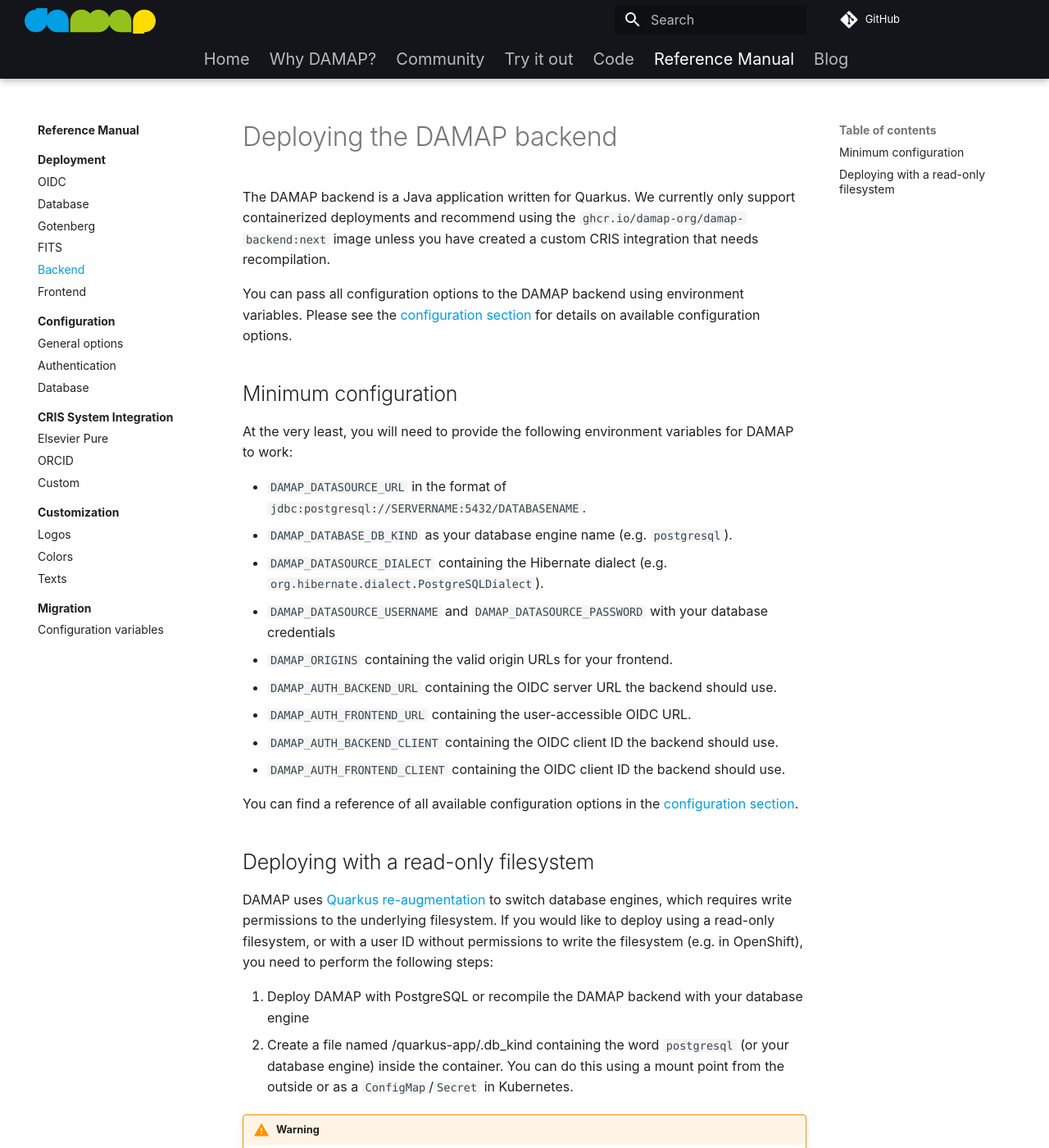
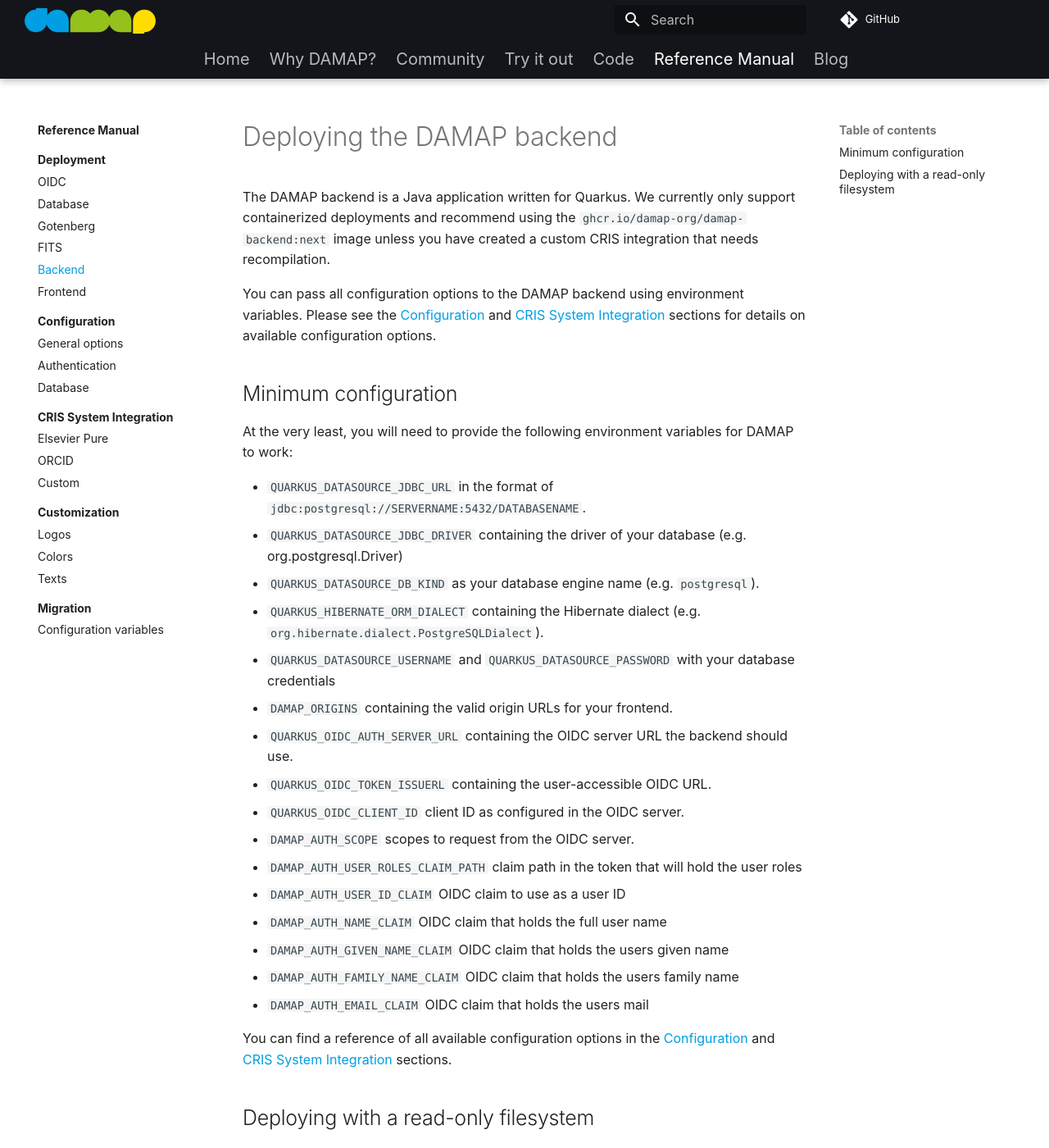
Before and after one commit to damap-org/damap-website, an MkDocs documentation site: the page built from docs/manual/deployment/backend.md, in a window 1280 px wide and 1400 px high. Shown: the whole window at 82% size. Built offline with MkDocs 1.6.1 and Material for MkDocs 9.7.7, drawn with Linux system fonts in a browser that asks for light colours; plug-ins that fetch from the network failed and are left out.

Commit message:
Update backend section with new variables

```diff
--- a/docs/manual/deployment/backend.md
+++ b/docs/manual/deployment/backend.md
@@ -6,23 +6,31 @@
 
 The DAMAP backend is a Java application written for Quarkus. We currently only support containerized deployments and recommend using the `ghcr.io/damap-org/damap-backend:next` image unless you have created a custom CRIS integration that needs recompilation.
 
-You can pass all configuration options to the DAMAP backend using environment variables. Please see the [configuration section](../configuration/index.md) for details on available configuration options.
+You can pass all configuration options to the DAMAP backend using environment variables. Please see the [Configuration](../configuration/index.md) and [CRIS System Integration](../cris/index.md) sections for details on available configuration options.
 
 ## Minimum configuration
 
 At the very least, you will need to provide the following environment variables for DAMAP to work:
 
-- `DAMAP_DATASOURCE_URL` in the format of `jdbc:postgresql://SERVERNAME:5432/DATABASENAME`.
-- `DAMAP_DATABASE_DB_KIND` as your database engine name (e.g. `postgresql`).
-- `DAMAP_DATASOURCE_DIALECT` containing the Hibernate dialect (e.g. `org.hibernate.dialect.PostgreSQLDialect`).
-- `DAMAP_DATASOURCE_USERNAME` and `DAMAP_DATASOURCE_PASSWORD` with your database credentials
+- `QUARKUS_DATASOURCE_JDBC_URL` in the format of `jdbc:postgresql://SERVERNAME:5432/DATABASENAME`.
+- `QUARKUS_DATASOURCE_JDBC_DRIVER` containing the driver of your database (e.g. org.postgresql.Driver)
+- `QUARKUS_DATASOURCE_DB_KIND` as your database engine name (e.g. `postgresql`).
+- `QUARKUS_HIBERNATE_ORM_DIALECT` containing the Hibernate dialect (e.g. `org.hibernate.dialect.PostgreSQLDialect`).
+- `QUARKUS_DATASOURCE_USERNAME` and `QUARKUS_DATASOURCE_PASSWORD` with your database credentials
 - `DAMAP_ORIGINS` containing the valid origin URLs for your frontend.
-- `DAMAP_AUTH_BACKEND_URL` containing the OIDC server URL the backend should use.
-- `DAMAP_AUTH_FRONTEND_URL` containing the user-accessible OIDC URL.
-- `DAMAP_AUTH_BACKEND_CLIENT` containing the OIDC client ID the backend should use.
-- `DAMAP_AUTH_FRONTEND_CLIENT` containing the OIDC client ID the backend should use.
+- `QUARKUS_OIDC_AUTH_SERVER_URL` containing the OIDC server URL the backend should use.
+- `QUARKUS_OIDC_TOKEN_ISSUERL` containing the user-accessible OIDC URL.
+- `QUARKUS_OIDC_CLIENT_ID` client ID as configured in the OIDC server.
+- `DAMAP_AUTH_SCOPE` scopes to request from the OIDC server.
+- `DAMAP_AUTH_USER_ROLES_CLAIM_PATH` claim path in the token that will hold the user roles
+- `DAMAP_AUTH_USER_ID_CLAIM` OIDC claim to use as a user ID
+- `DAMAP_AUTH_NAME_CLAIM` OIDC claim that holds the full user name
+- `DAMAP_AUTH_GIVEN_NAME_CLAIM` OIDC claim that holds the users given name
+- `DAMAP_AUTH_FAMILY_NAME_CLAIM` OIDC claim that holds the users family name
+- `DAMAP_AUTH_EMAIL_CLAIM` OIDC claim that holds the users mail
 
-You can find a reference of all available configuration options in the [configuration section](../configuration/index.md).
+
+You can find a reference of all available configuration options in the [Configuration](../configuration/index.md) and [CRIS System Integration](../cris/index.md) sections.
 
 ## Deploying with a read-only filesystem
 
```
